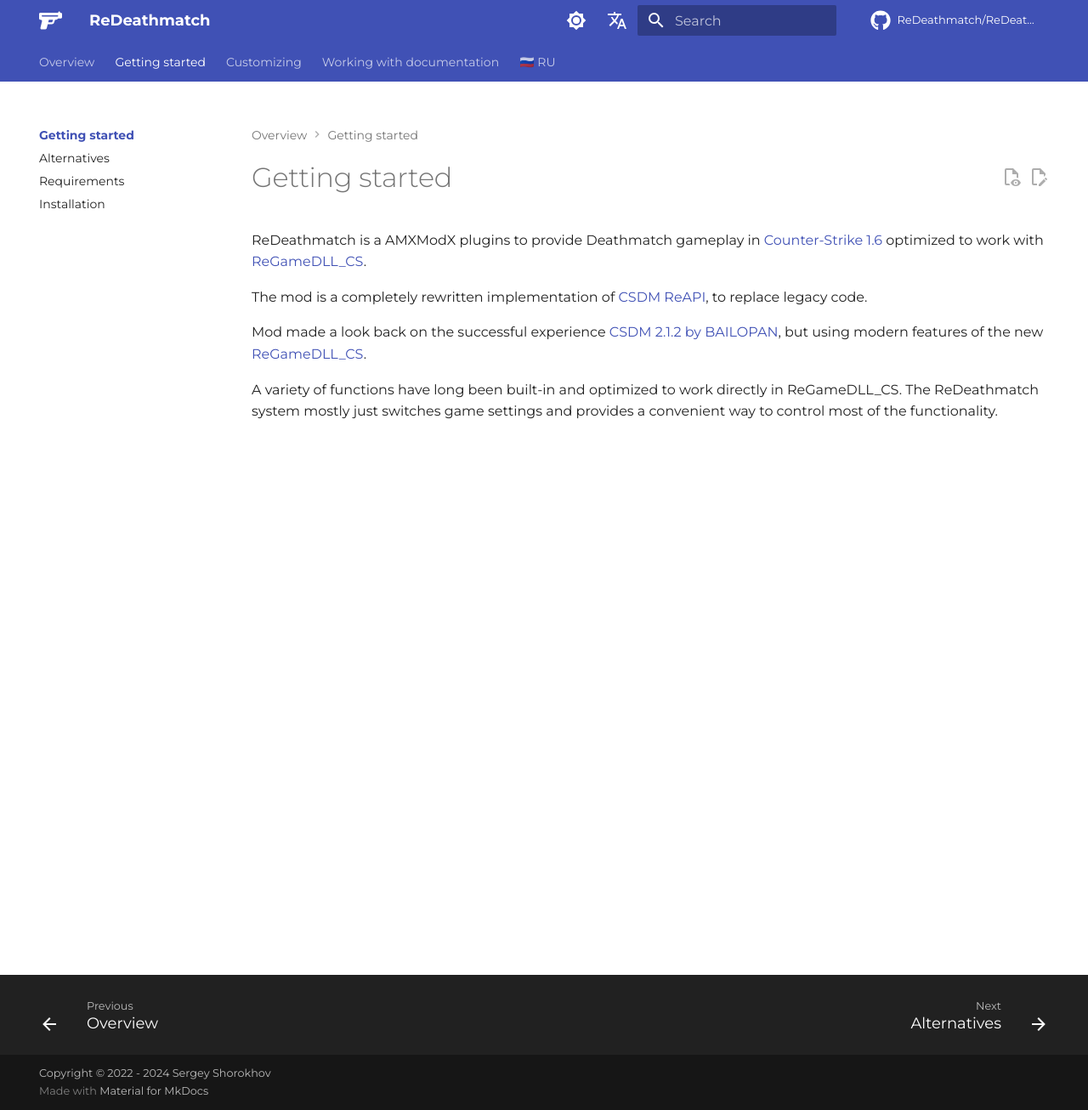
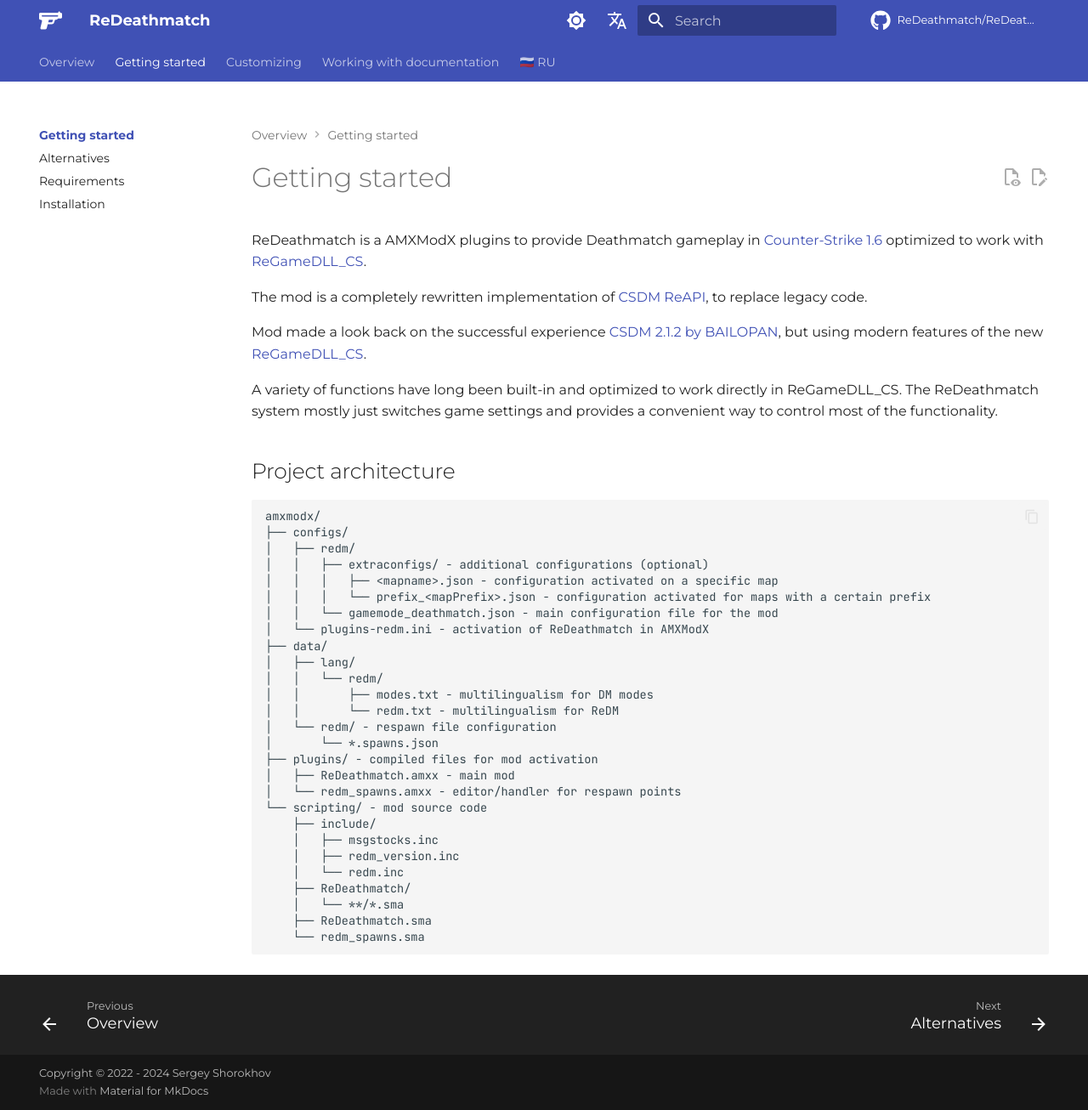
Before and after one commit to ReDeathmatch/ReDeathmatch.github.io, an MkDocs documentation site: the page built from docs/en/Getting-started/index.md, in a window 1280 px wide and 1306 px high. Shown: the whole window at 85% size. Built offline with MkDocs 1.6.1 and Material for MkDocs 9.7.7, drawn with Linux system fonts in a browser that asks for light colours; comment, search, counter and statistics services are not loaded.

Commit message:
chore(docs): update project architecture documentation
Updated the project architecture documentation in both English and Russian versions of the `Getting-started/index.md` file. The changes provide a detailed breakdown of the directory structure, configuration files, language files, plugins, and source code for the ReDeathmatch mod.

````diff
--- a/docs/en/Getting-started/index.md
+++ b/docs/en/Getting-started/index.md
@@ -7,3 +7,35 @@
 Mod made a look back on the successful experience [CSDM 2.1.2 by BAILOPAN](https://www.bailopan.net/csdm), but using modern features of the new [ReGameDLL_CS](https://github.com/s1lentq/ReGameDLL_CS).
 
 A variety of functions have long been built-in and optimized to work directly in ReGameDLL_CS. The ReDeathmatch system mostly just switches game settings and provides a convenient way to control most of the functionality.
+
+## Project architecture
+
+```markdown
+amxmodx/
+├── configs/
+│   ├── redm/
+│   │   ├── extraconfigs/ - additional configurations (optional)
+│   │   │   ├── <mapname>.json - configuration activated on a specific map
+│   │   │   └── prefix_<mapPrefix>.json - configuration activated for maps with a certain prefix
+│   │   └── gamemode_deathmatch.json - main configuration file for the mod
+│   └── plugins-redm.ini - activation of ReDeathmatch in AMXModX
+├── data/
+│   ├── lang/
+│   │   └── redm/
+│   │       ├── modes.txt - multilingualism for DM modes
+│   │       └── redm.txt - multilingualism for ReDM
+│   └── redm/ - respawn file configuration
+│       └── *.spawns.json
+├── plugins/ - compiled files for mod activation
+│   ├── ReDeathmatch.amxx - main mod
+│   └── redm_spawns.amxx - editor/handler for respawn points
+└── scripting/ - mod source code
+    ├── include/
+    │   ├── msgstocks.inc
+    │   ├── redm_version.inc
+    │   └── redm.inc
+    ├── ReDeathmatch/
+    │   └── **/*.sma
+    ├── ReDeathmatch.sma
+    └── redm_spawns.sma
+```
````
Also changed, not shown: docs/ru/Getting-started/index.md (+31 -0 lines).
